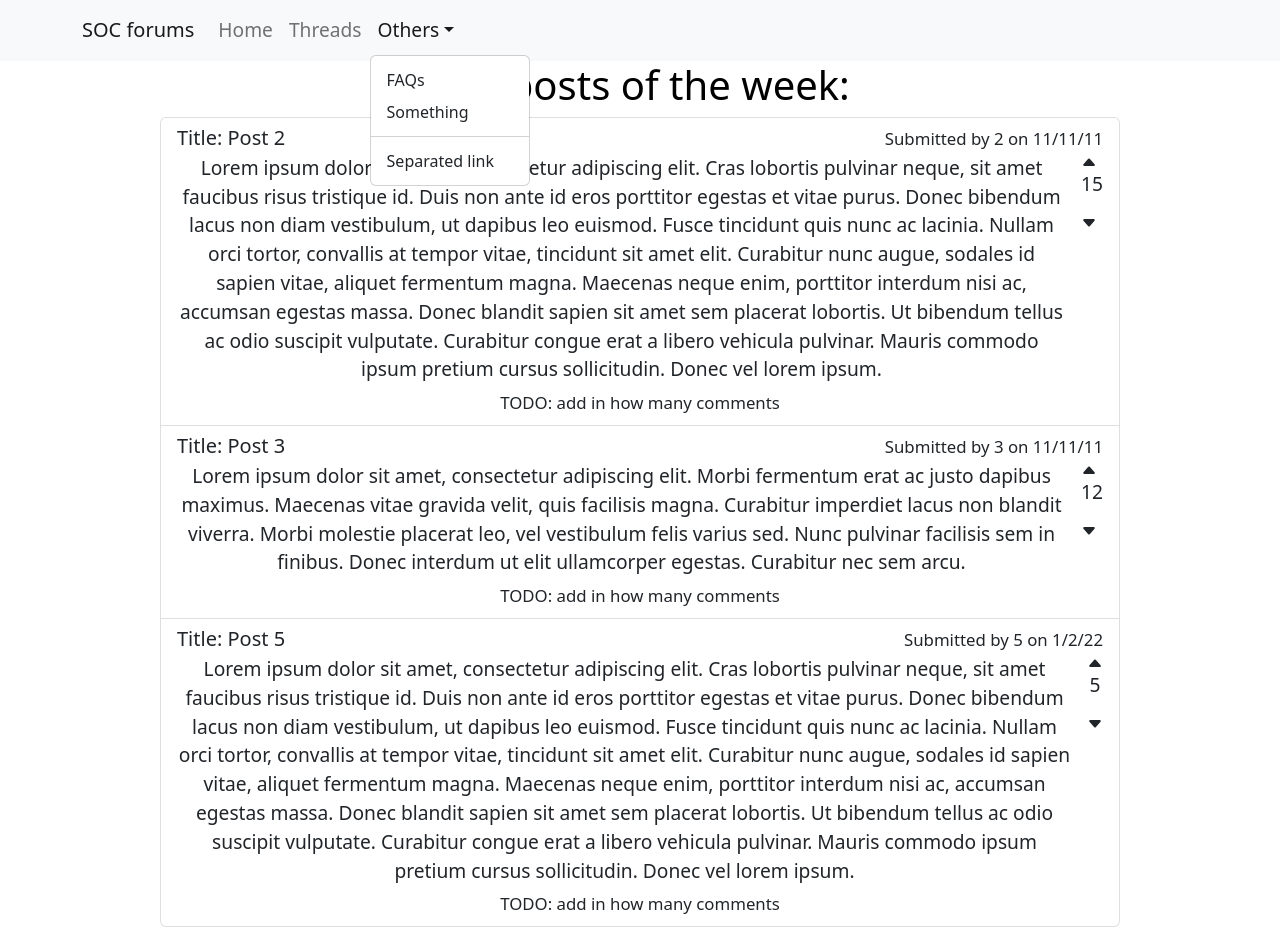
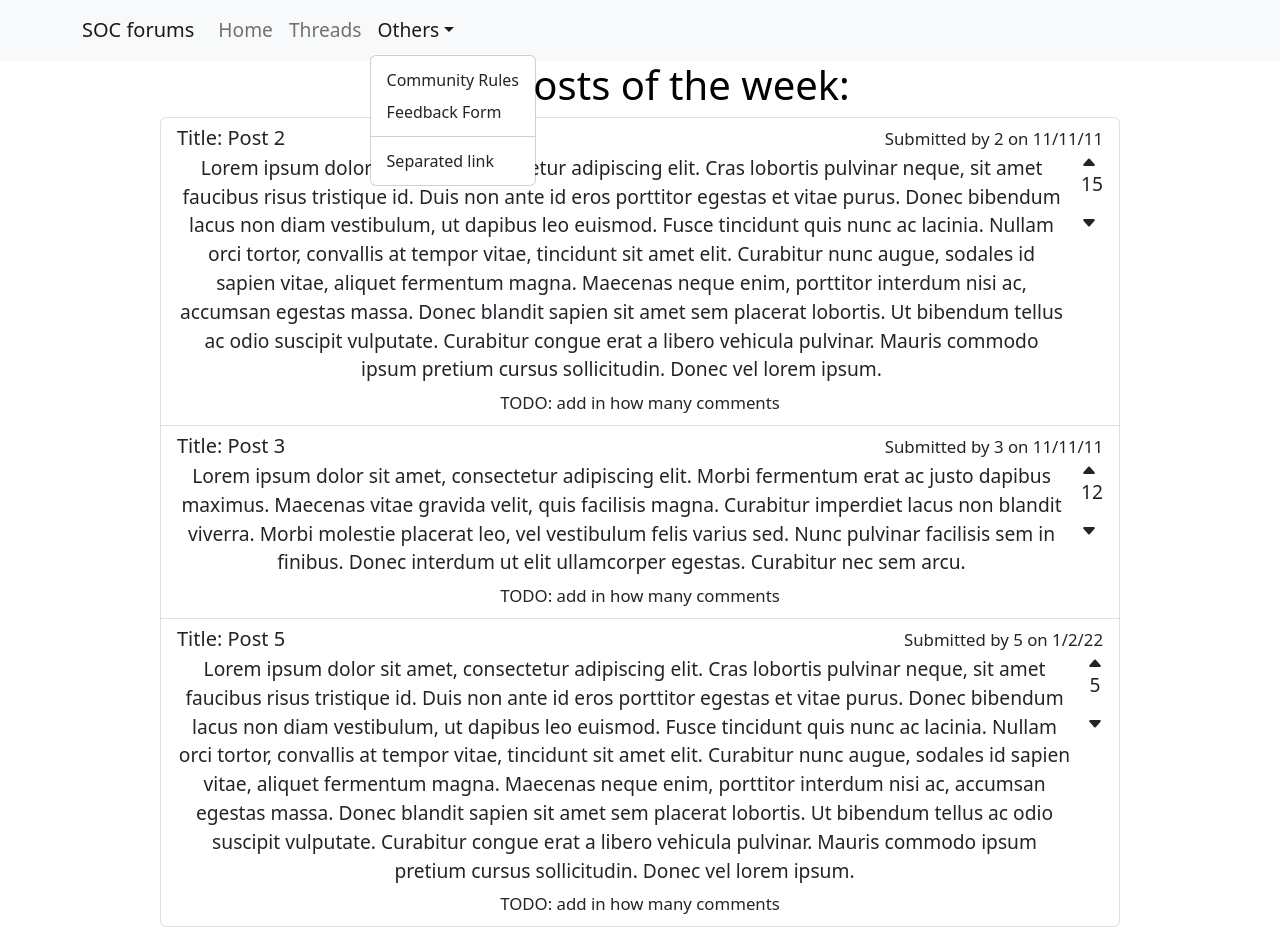
Before and after one commit to tanyunchao/cvwoBackend, a React (Create React App) app: page / in a window 1280 px wide. Both pictures are taken after a click on the button "Others". Built offline with nearby package versions, Linux system fonts and the light colour scheme; data requests are answered from the project's data file.

Commit message:
updated navbar options

```diff
--- a/src/NavigationBar.js
+++ b/src/NavigationBar.js
@@ -14,8 +14,8 @@
                     <Nav.Link href="/">Home</Nav.Link>
                     <Nav.Link href="/threads">Threads</Nav.Link>
                     <NavDropdown title="Others" id="basic-nav-dropdown">
-                    <NavDropdown.Item href="#action/3.1">FAQs</NavDropdown.Item>
-                    <NavDropdown.Item href="#action/3.3">Something</NavDropdown.Item>
+                    <NavDropdown.Item href="#action/3.1">Community Rules</NavDropdown.Item>
+                    <NavDropdown.Item href="#action/3.3">Feedback Form</NavDropdown.Item>
                     <NavDropdown.Divider />
                     <NavDropdown.Item href="#action/3.4">
                         Separated link
```
